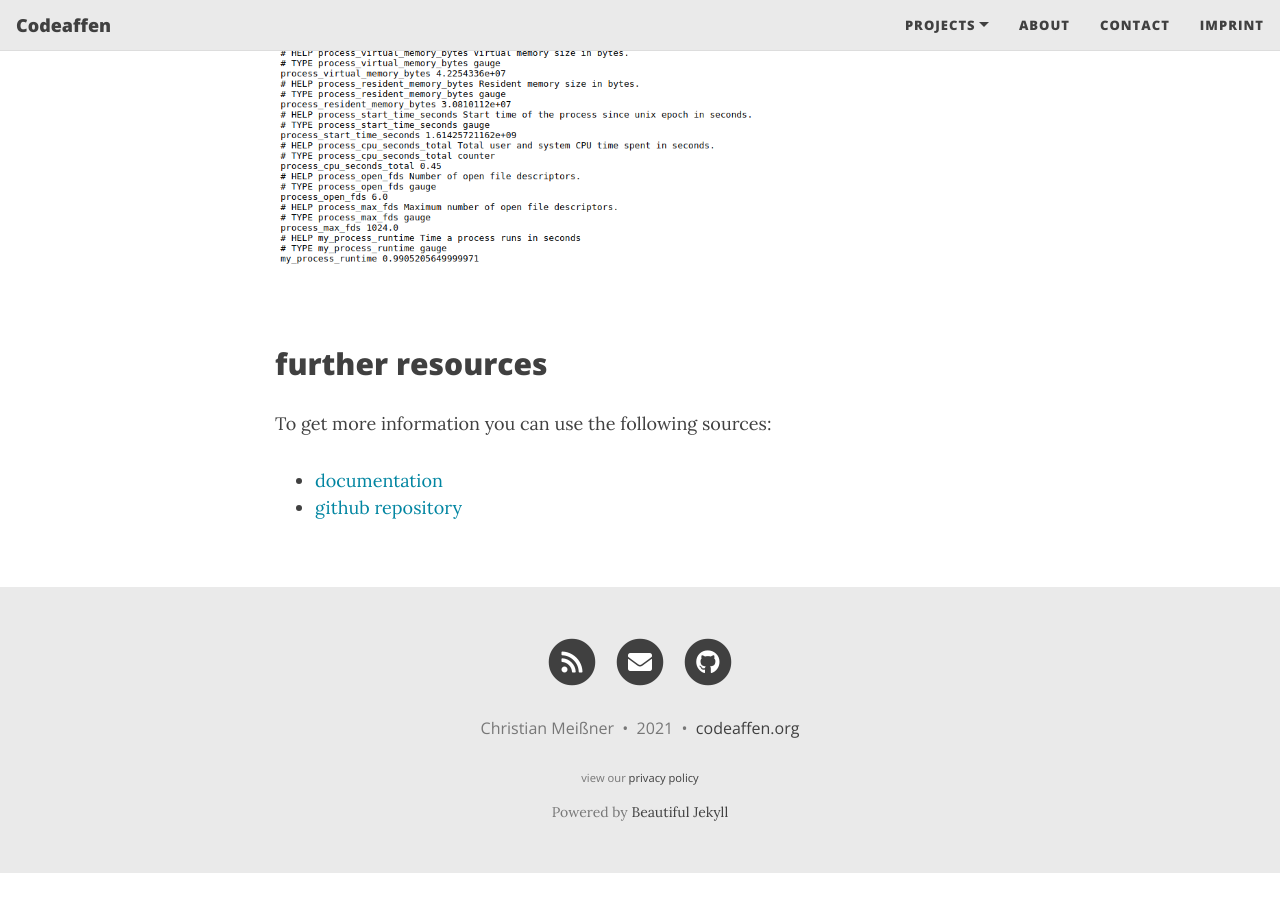
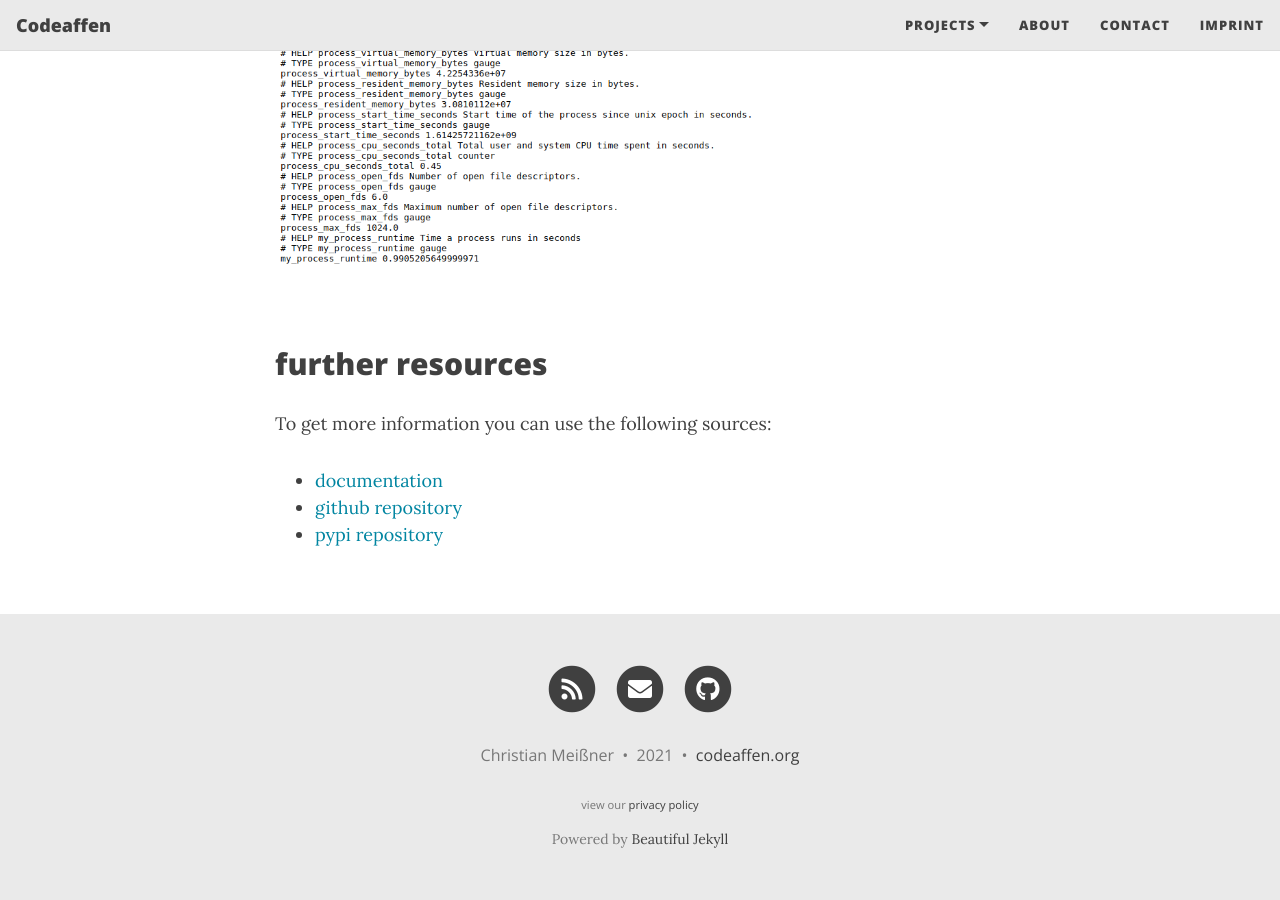
Before and after one commit to codeaffen/codeaffen.org, a Jekyll site: the page built from projects/p3exporter.md, in a window 1280 px wide and 900 px high, scrolled down 2171 px. Built offline with Jekyll 4.4.1, drawn with Linux system fonts in a browser that asks for light colours; nearby versions of some CDN libraries; comment, search, counter and statistics services are not loaded; before the commit the page ends 3044 px from its top, so only the background shows below that.

Commit message:
add pypi link to p3e project page (#77)

```diff
--- a/projects/p3exporter.md
+++ b/projects/p3exporter.md
@@ -81,3 +81,4 @@ To get more information you can use the following sources:
 
 * [documentation](https://p3exporter.readthedocs.io/en/develop){:target="_blank"}
 * [github repository](https://github.com/codeaffen/p3exporter){:target="_blank"}
+* [pypi repository](https://pypi.org/project/p3exporter/){:target="_blank"}
```
